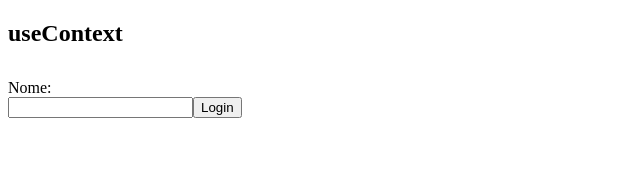
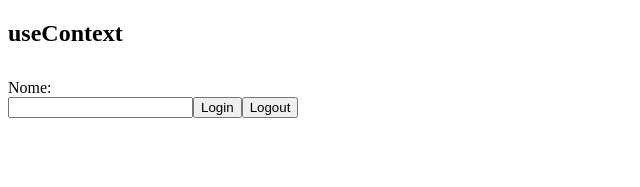
Before and after one commit to nairo-mudumane/context-api-app, a React (Vite) app: page / in a window 1280 px wide. Shown: the top 187 px of the page, without its empty margins (0-640 px from the left). Built offline with nearby package versions, Linux system fonts and the light colour scheme.

Commit message:
logout function

```diff
--- a/src/components/Login.jsx
+++ b/src/components/Login.jsx
@@ -11,6 +11,11 @@ export default function Login() {
     setUser(newUser);
   }
 
+  function handleLogout() {
+    window.localStorage.removeItem('user');
+    setUser('');
+  }
+
   return (
     <div>
       <input
@@ -19,6 +24,7 @@ export default function Login() {
         onChange={({ target }) => setForm(target.value)}
       />
       <button onClick={handleLogin}>Login</button>
+      <button onClick={handleLogout}>Logout</button>
     </div>
   );
 }
```
